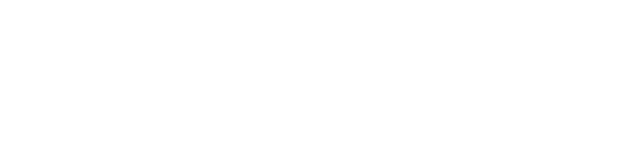
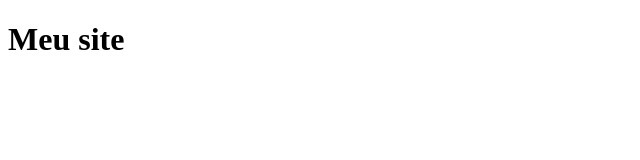
Before and after one commit to fabriciogoulart/site, a plain HTML site: page index.html in a window 1280 px wide. Shown: the whole page, without its empty margins (0-640 px from the left). Drawn offline with Linux system fonts and the light colour scheme.

Commit message:
Adicionado titulo.

```diff
--- a/index.html
+++ b/index.html
@@ -1,9 +1,9 @@
 <!DOCTYPE html>
 <html>
 <head>
-	<title></title>
+	<title> Meu site </title>
 </head>
 <body>
-
+	<h1> Meu site </h1>
 </body>
 </html>
```
